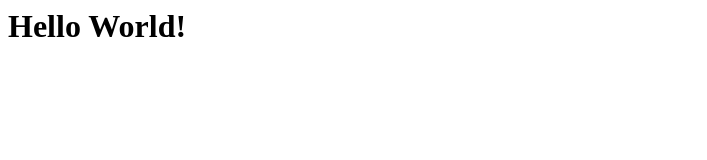
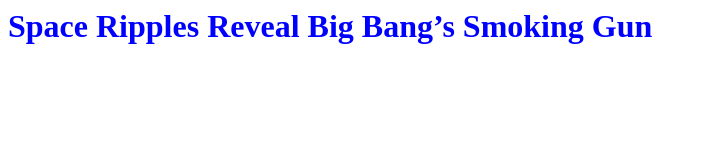
Before and after one commit to mahbubul14/The-New-York-Times, a plain HTML site: page Homepage.html in a window 1280 px wide. Shown: the whole page, without its empty margins (0-707 px from the left). Drawn offline with Linux system fonts and the light colour scheme.

Commit message:
Update Homepage.html

```diff
--- a/Homepage.html
+++ b/Homepage.html
@@ -1,9 +1,10 @@
 <!DOCTYPE>
 <html>
 <head>
+  <link rel="stylesheet" href="style.css">
   <title></title>
 </head>
 <body>
-<h1>Hello World!</h1>
+<h1>Space Ripples Reveal Big Bang’s Smoking Gun</h1>
 </body>
 </html>
```
